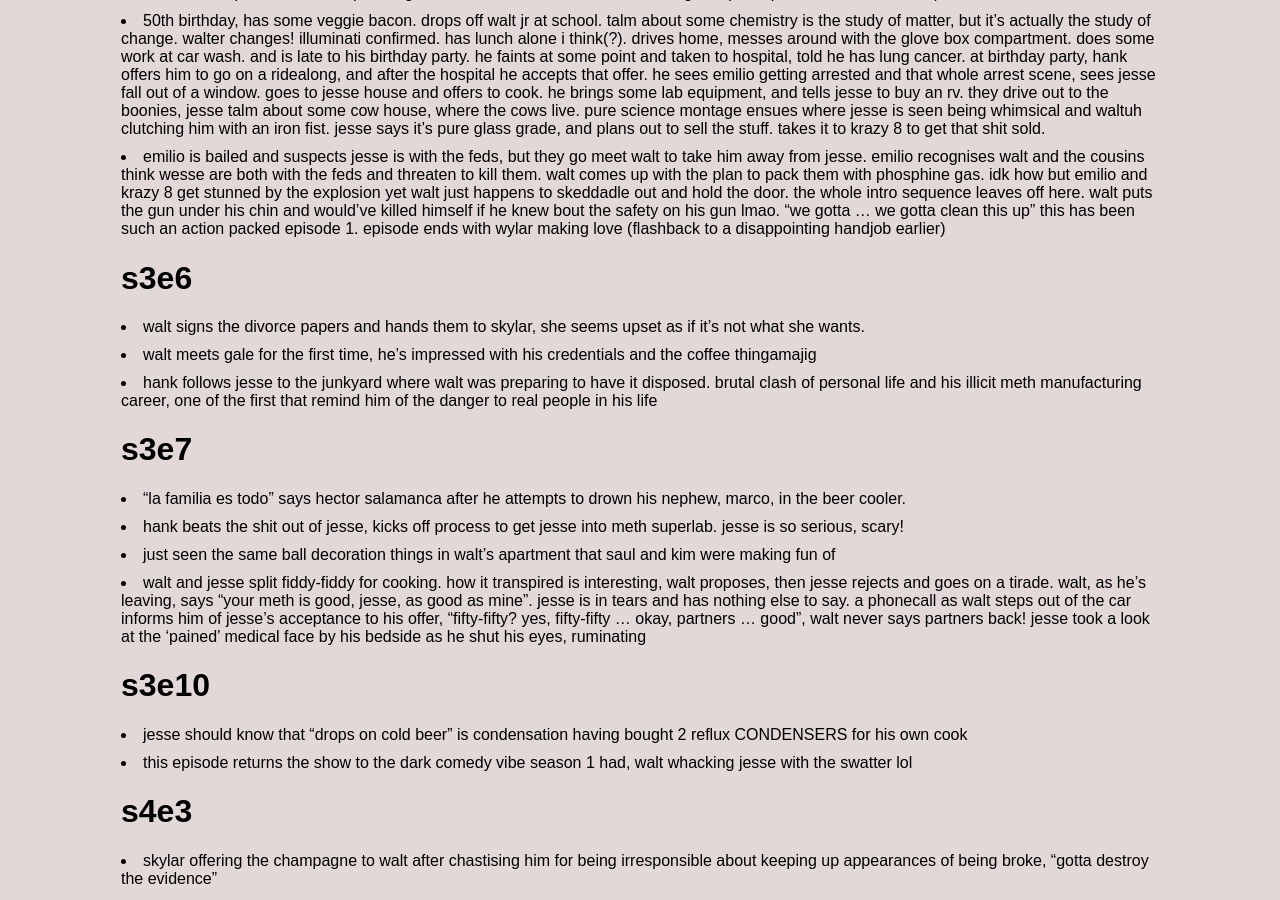
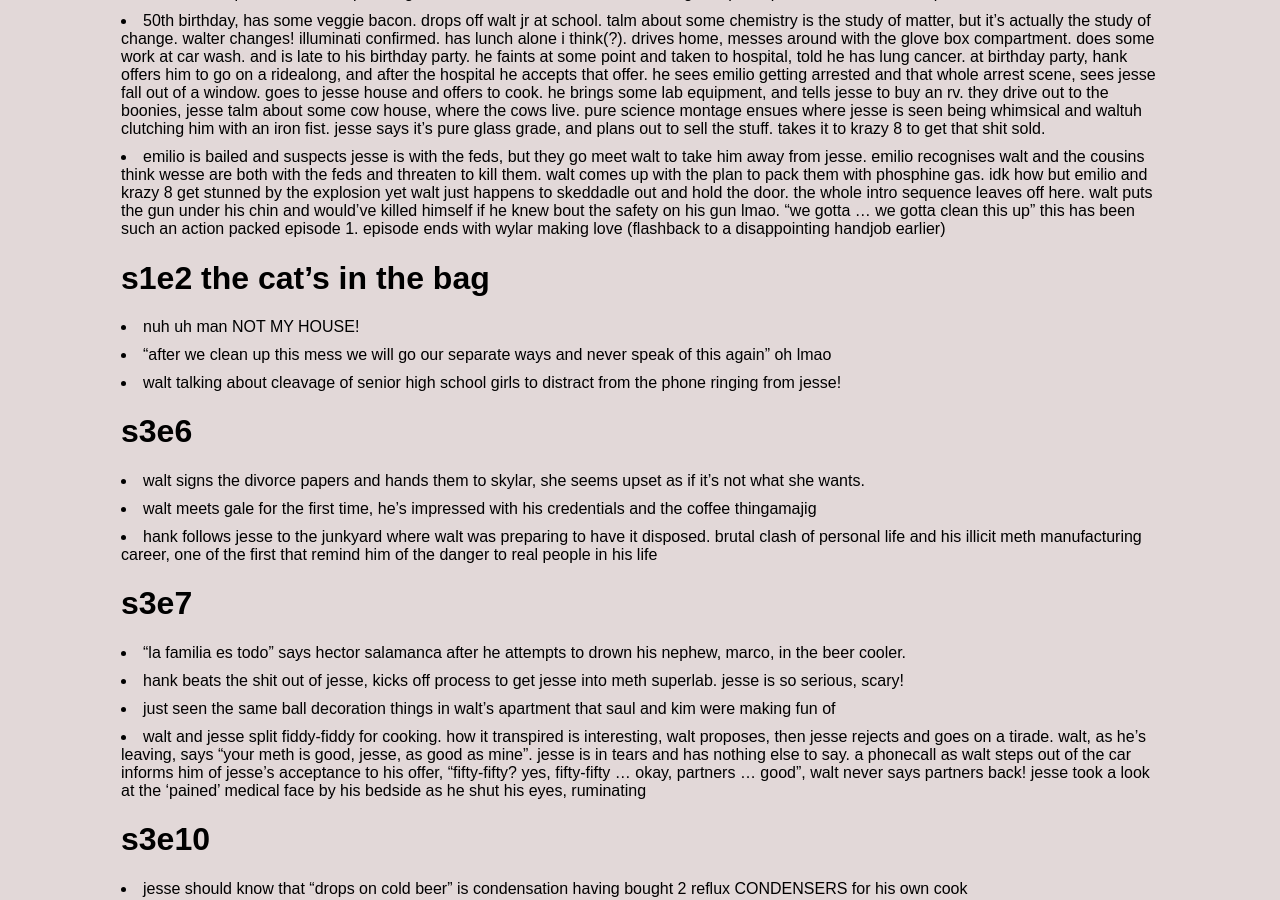
Before and after one commit to jsbaasi/jsbaasi.github.io, a Jekyll site: the page built from _posts/2026-06-08-breaking-bad-episodes.md, in a window 1280 px wide and 900 px high, scrolled down 345 px. Built offline with Jekyll 4.4.1, drawn with Linux system fonts in a browser that asks for light colours.

Commit message:
vault backup: 2026-06-12 13:48:41

```diff
--- a/_posts/2026-06-08-breaking-bad-episodes.md
+++ b/_posts/2026-06-08-breaking-bad-episodes.md
@@ -9,6 +9,10 @@ permalink: /breaking-bad/
 - walt wakes up, does some depressing chud exercise in the dark whilst staring at a participation award for nobel prize
 - 50th birthday, has some veggie bacon. drops off walt jr at school. talm about some chemistry is the study of matter, but it's actually the study of change. walter changes! illuminati confirmed. has lunch alone i think(?). drives home, messes around with the glove box compartment. does some work at car wash. and is late to his birthday party. he faints at some point and taken to hospital, told he has lung cancer. at birthday party, hank offers him to go on a ridealong, and after the hospital he accepts that offer. he sees emilio getting arrested and that whole arrest scene, sees jesse fall out of a window. goes to jesse house and offers to cook. he brings some lab equipment, and tells jesse to buy an rv. they drive out to the boonies, jesse talm about some cow house, where the cows live. pure science montage ensues where jesse is seen being whimsical and waltuh clutching him with an iron fist. jesse says it's pure glass grade, and plans out to sell the stuff. takes it to krazy 8 to get that shit sold.
 - emilio is bailed and suspects jesse is with the feds, but they go meet walt to take him away from jesse. emilio recognises walt and the cousins think wesse are both with the feds and threaten to kill them. walt comes up with the plan to pack them with phosphine gas. idk how but emilio and krazy 8 get stunned by the explosion yet walt just happens to skeddadle out and hold the door. the whole intro sequence leaves off here. walt puts the gun under his chin and would've killed himself if he knew bout the safety on his gun lmao. "we gotta ... we gotta clean this up" this has been such an action packed episode 1. episode ends with wylar making love (flashback to a disappointing handjob earlier)
+# s1e2 the cat's in the bag
+- nuh uh man NOT MY HOUSE!
+- "after we clean up this mess we will go our separate ways and never speak of this again" oh lmao
+- walt talking about cleavage of senior high school girls to distract from the phone ringing from jesse!
 # s3e6
 - walt signs the divorce papers and hands them to skylar, she seems upset as if it's not what she wants.
 - walt meets gale for the first time, he's impressed with his credentials and the coffee thingamajig
```
